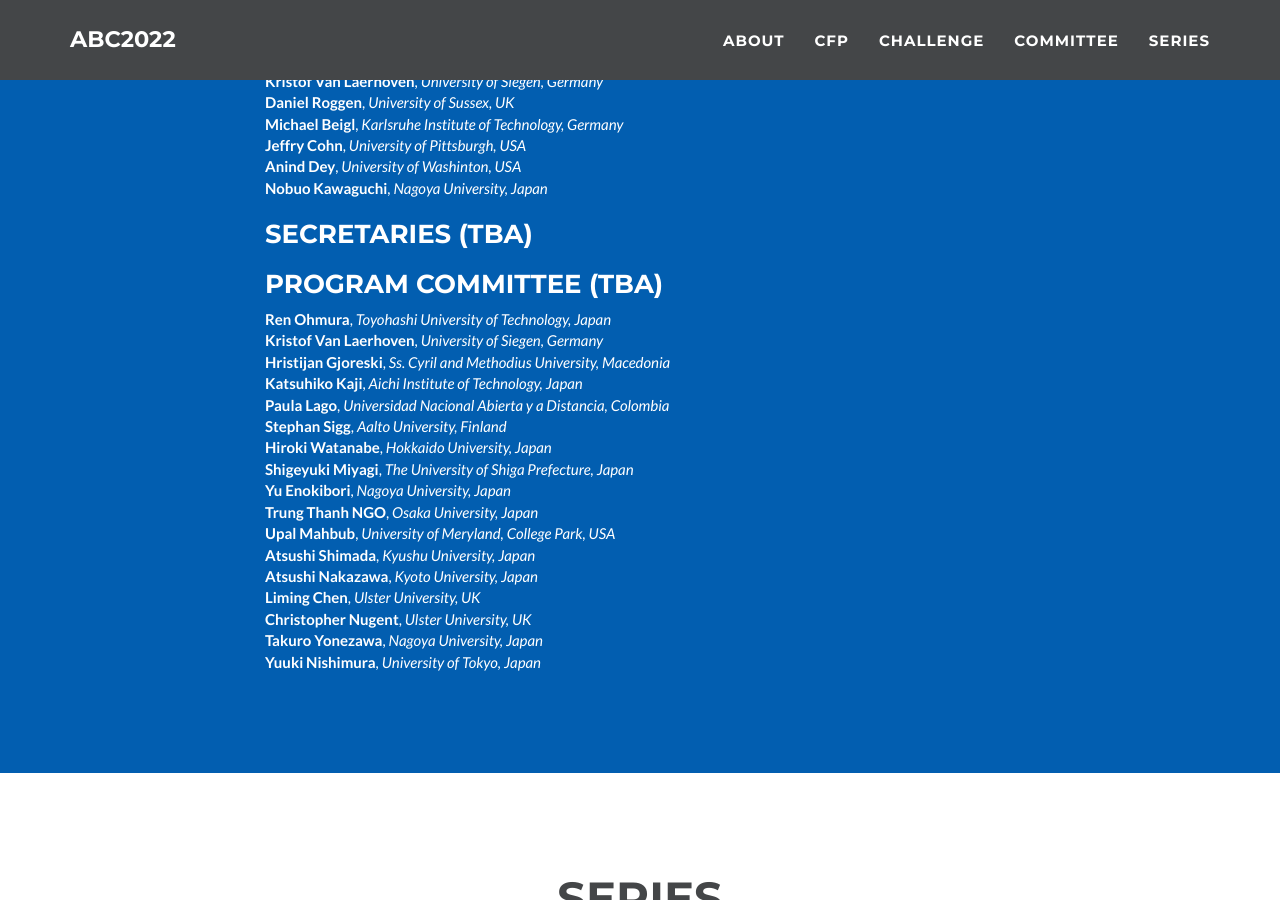
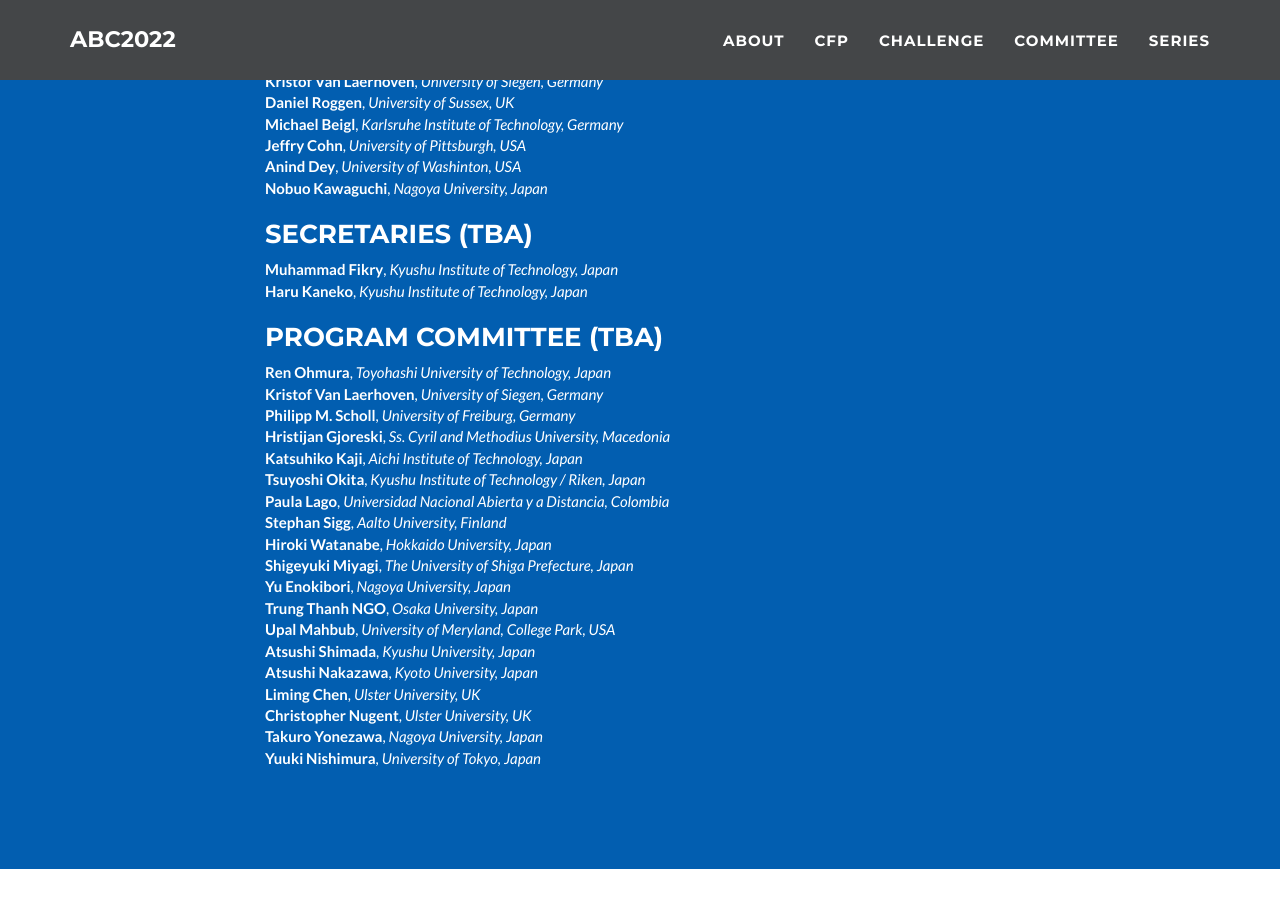
Before and after one commit to abc-research/abc-research.github.io, a Jekyll site: the page built from index.html, in a window 1280 px wide and 900 px high, scrolled down 4238 px. Built offline with Jekyll 4.4.1, drawn with Linux system fonts in a browser that asks for light colours; part of the change alters nothing that is shown.

Commit message:
Update _config.yml

```diff
--- a/_config.yml
+++ b/_config.yml
@@ -258,12 +258,10 @@ committee:
         affil: Nagoya University, Japan
   - role: Secretaries (TBA)
     member:
-#      - name: Moe Matsuki
-#        affil: Kyushu Institute of Technology, Japan
-#      - name: Nattaya Mairittha
-#        affil: Kyushu Institute of Technology, Japan
-#      - name: Tittaya Mairittha
-#        affil: Kyushu Institute of Technology, Japan
+       - name: Muhammad Fikry
+         affil: Kyushu Institute of Technology, Japan
+       - name: Haru Kaneko
+         affil: Kyushu Institute of Technology, Japan
   - role: Program Committee (TBA)
     member:
       - name: Ren Ohmura
@@ -274,14 +272,14 @@ committee:
         affil: University of Siegen, Germany
 #      - name: Susanna Pirttikangas
 #        affil: University of Oulu, Finland
-#      - name: Philipp M. Scholl
-#        affil: University of Freiburg, Germany
+      - name: Philipp M. Scholl
+        affil: University of Freiburg, Germany
       - name: Hristijan Gjoreski
         affil: Ss. Cyril and Methodius University, Macedonia
       - name: Katsuhiko Kaji
         affil: Aichi Institute of Technology, Japan
-#      - name: Tsuyoshi Okita
-#        affil: Kyushu Institute of Technology / Riken, Japan
+      - name: Tsuyoshi Okita
+        affil: Kyushu Institute of Technology / Riken, Japan
       - name: Paula Lago
         affil: Universidad Nacional Abierta y a Distancia, Colombia
       - name: Stephan Sigg
```
